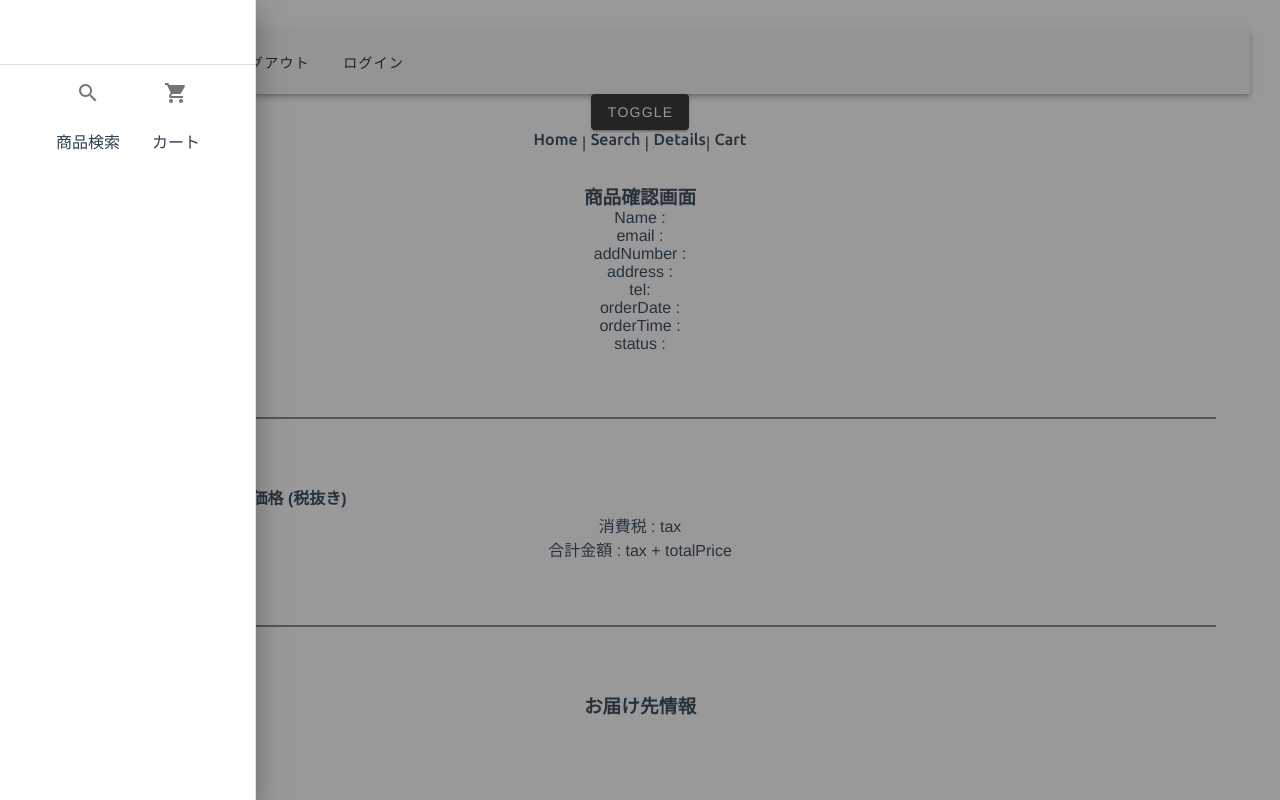
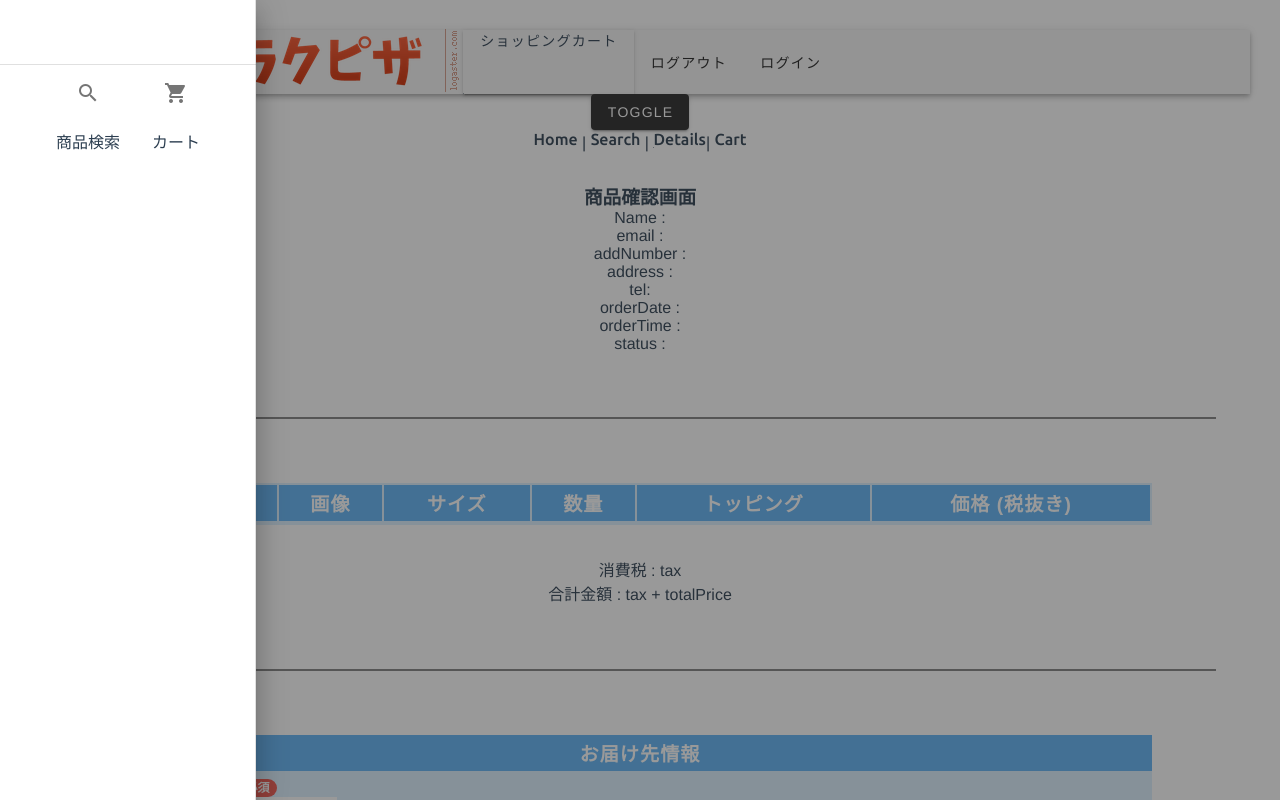
Before and after one commit to ryouhei0324/vue-ec-site1, a Vue app: page /buy in a window 1280 px wide. Shown: the top 800 px of the page. Built offline with nearby package versions, Linux system fonts and the light colour scheme; no server answers; the database is empty; a web font is replaced by a local one.

Commit message:
更新 ！

```diff
--- a/src/App.vue
+++ b/src/App.vue
@@ -3,6 +3,7 @@
   <div id="app">
     <div id="nav">
       <v-app-bar>
+        <router-link to="/"><img class="header-logo" src="./assets/img/header_logo.png"></router-link>
       <v-toolbar-items>
         <v-btn to="/Cart">ショッピングカート</v-btn>
       </v-toolbar-items>
@@ -107,4 +108,8 @@ a:hover:after {
   transform: translate(0, 0);
 }
 }
+
+.header-logo {
+  width: 100%;
+}
 </style>
--- a/src/views/Buy.vue
+++ b/src/views/Buy.vue
@@ -17,16 +17,16 @@
 
         <hr class="horizon3" width="500" size="10" noshade="" />
 
-        <div>
-            <table>
+        <div class="box1-framework">
+            <table class="box1">
                 <thead>
                 <tr>
-                    <th>商品名</th>
-                    <th>画像</th>
-                    <th>サイズ</th>
-                    <th>数量</th>
-                    <th>トッピング</th>
-                    <th>価格 (税抜き)</th>
+                    <th class="box1-title">商品名</th>
+                    <th class="box1-title">画像</th>
+                    <th class="box1-title">サイズ</th>
+                    <th class="box1-title">数量</th>
+                    <th class="box1-title">トッピング</th>
+                    <th class="box1-title">価格 (税抜き)</th>
                 </tr>
                 </thead>
                 <tbody>
@@ -50,10 +50,10 @@
         <hr class="horizon3" width="500" size="10" noshade="" />
 
 
-        <h3>お届け先情報</h3>
+        <div class="box1">
+			<div class="box1-title">お届け先情報</div>
 
-        <div>
-
+			<div class="form">
 					<table>
 						<tbody>
 							<tr>
@@ -129,10 +129,12 @@
 
 						</tbody>
 					</table>
+				</div>
         </div>
 
 
-        <h3>お支払い方法</h3>
+        <div class="box1">
+			<div class="box1-title">お支払い情報</div>
 
 				<div>
 					<table>
@@ -145,18 +147,19 @@
 							</tr>
 							<tr>
 								<td>
-									<input type="radio" name="pay" value="1" id="cashOnDelivery" /><label for="cashOnDelivery">代金引換</label>
+									<input type="radio" name="pay" value="1" id="cashOnDelivery" /><label for="cashOnDelivery">&nbsp;代金引換</label>
 								</td>
 							</tr>
 							<tr>
 								<td>
-									<input type="radio" name="pay" value="2" id="credit" /><label for="credit">クレジットカード決済</label>
+									<input type="radio" name="pay" value="2" id="credit" /><label for="credit">&nbsp;クレジットカード決済</label>
 								</td>
 							</tr>
 
 						</tbody>
 					</table>
 				</div>
+		</div>
 
 
 		<div>
@@ -367,4 +370,65 @@ export default {
     margin-right: auto;
 }
 
+.form {
+	text-align: center;
+	margin-left: auto;
+}
+.box1 {
+    margin: 2em 0;
+    background: #dcefff;
+	margin-left: auto;
+	margin-right: auto;
+	width: 80%;
+}
+.box1-title {
+    font-size: 1.2em;
+    background: #5fb3f5;
+    padding: 4px;
+    text-align: center;
+    color: #FFF;
+    font-weight: bold;
+    letter-spacing: 0.05em;
+}
+
+.must::after {
+    content: "必須";
+    background-color: #f0564e;
+    color: #fff;
+    font-size: 12px;
+    font-weight: bold;
+    min-width: 10px;
+    padding: 3px 7px;
+    margin: 0px 5px;
+    line-height: 1;
+    vertical-align: middle;
+    white-space: nowrap;
+    text-align: center;
+    border-radius: 10px;
+    display: inline-block;
+}
+
+.input {
+    border: none;
+    margin-bottom: 2%;
+	background-color: #FFF;
+}
+
+.input:hover {
+    border: 1px solid #0094ff;
+}
+
+/* .time {
+    display: flex;
+    flex-wrap: wrap;
+    list-style-type: none;
+    margin: 0;
+    padding: 0;
+}
+
+.time-item {
+    margin-bottom: 1%;
+    margin-right: 2%;
+} */
+
 </style>
--- a/src/views/Details.vue
+++ b/src/views/Details.vue
@@ -20,7 +20,7 @@
         <span class="valueM"><input type="radio" :value="getPizzasById(this.$route.params.id).priceM" name="size" id="M" @click="totalPrice()"><label for="M"> Mサイズ : {{getPizzasById(this.$route.params.id).priceM}} 円</label></span>
       </span>&nbsp;&nbsp;
       <span>
-         <span class="valueL"><input checked type="radio" :value="getPizzasById(this.$route.params.id).priceL" name="size" id="L" @click="totalPrice()"><label for="L"> Lサイズ : {{getPizzasById(this.$route.params.id).priceL}} 円</label></span>
+        <span class="valueL"><input checked type="radio" :value="getPizzasById(this.$route.params.id).priceL" name="size" id="L" @click="totalPrice()"><label for="L"> Lサイズ : {{getPizzasById(this.$route.params.id).priceL}} 円</label></span>
       </span>
     </div>
 
--- a/src/views/OrderFinish.vue
+++ b/src/views/OrderFinish.vue
@@ -14,13 +14,13 @@
                     </div>
 
       <div>
-        <h2>ラクラクカリーをご利用頂きましてありがとうございます。</h2>
+        <h2>ラクラクピザをご利用頂きましてありがとうございます。</h2>
         <h3>決済は正常に完了しました。</h3>
       </div>
     </div>
 
-    <div>
-      <button @click="backHome">戻る</button>
+    <div class="button-position">
+      <button class="button" @click="backHome">戻る</button>
     </div>
 
 
@@ -74,6 +74,7 @@ export default {
 
 .icon-line {
     text-align: center;
+    margin-bottom: 3%;
 
 }
 
@@ -84,12 +85,12 @@ export default {
 
 .button-position {
     text-align: center;
+    margin-top: 5%;
 }
 
 .button {
     width: 12%;
     height: 40px;
-    margin-top: 5%;
     margin-bottom: 5%;
     background: transparent;
     border: none;
```
